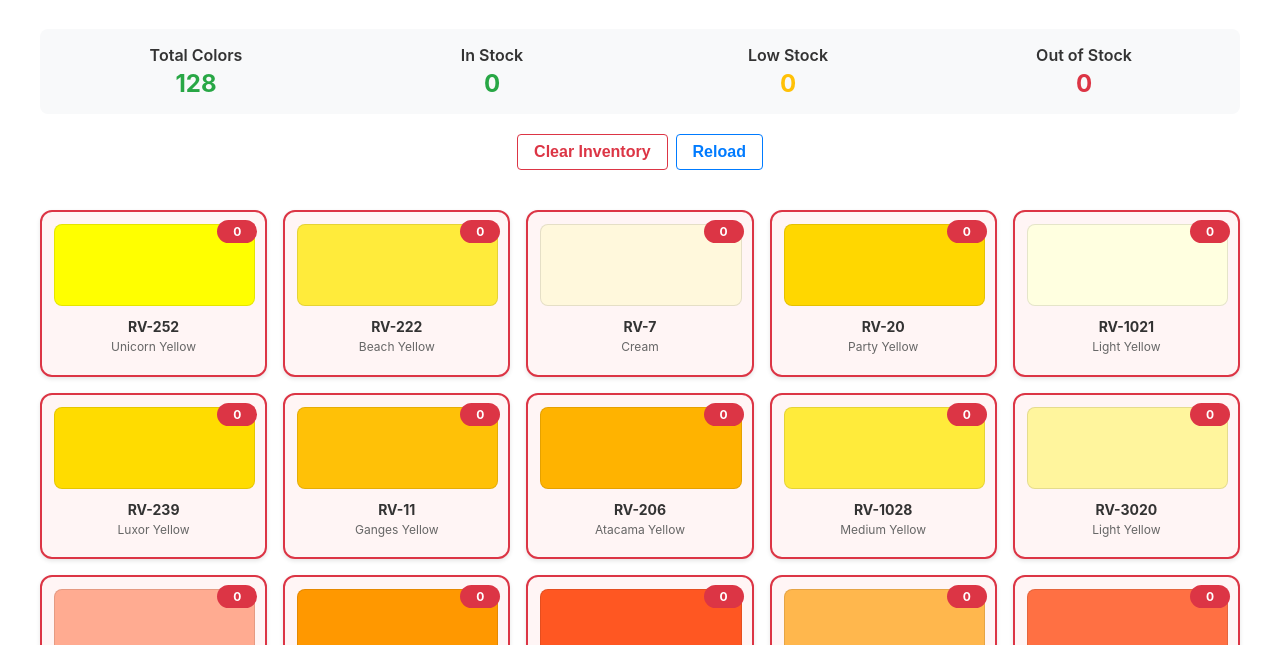
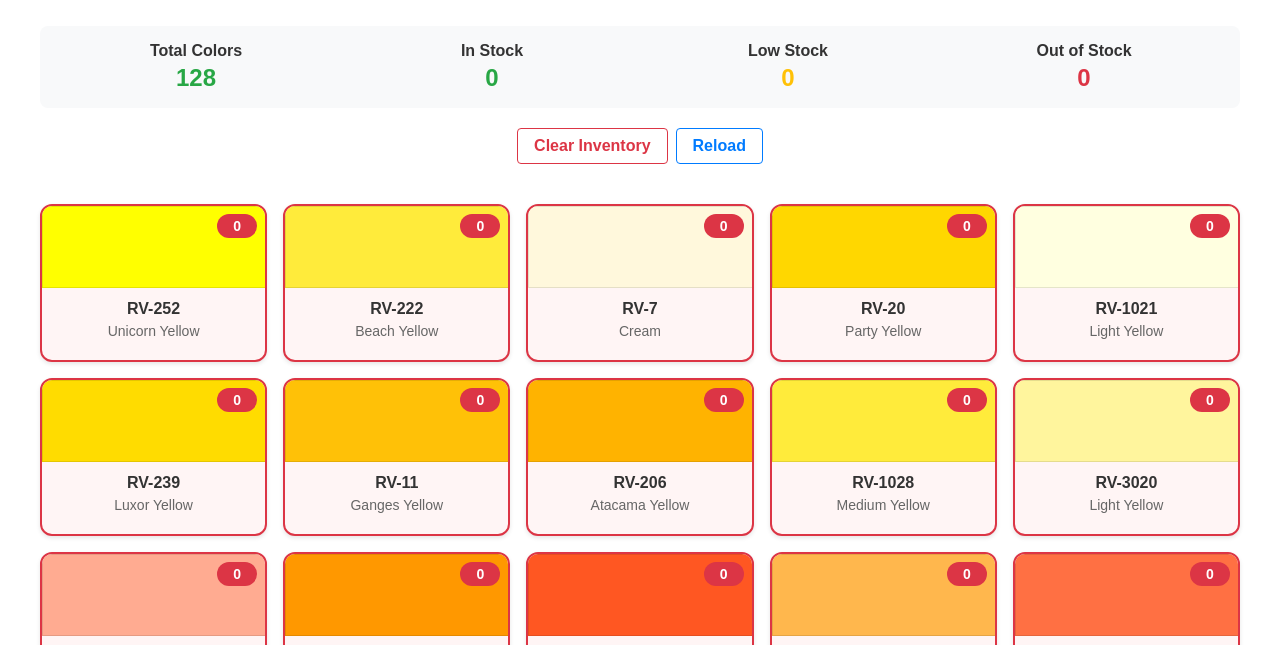
Before and after one commit to gabrieledarrigo/mtn-warehouse, a website built with Vite: page index.html in a window 1280 px wide. Shown: the part 95-740 px from the top of the page. Built offline with nearby package versions, Linux system fonts and the light colour scheme.

Commit message:
Add more common variables. Remove useless styles from color grid

```diff
--- a/src/styles/colorGrid.css
+++ b/src/styles/colorGrid.css
@@ -6,14 +6,14 @@
   gap: 16px;
   padding: 20px 0;
 
+  @media (max-width: 480px) {
+    grid-template-columns: repeat(auto-fill, minmax(120px, 1fr));
+    gap: 8px;
+  }
+
   @media (max-width: 768px) {
     grid-template-columns: repeat(auto-fill, minmax(150px, 1fr));
     gap: 12px;
-  }
-
-  @media (max-width: 480px) {
-    grid-template-columns: repeat(auto-fill, minmax(120px, 1fr));
-    gap: 8px;
   }
 
   &.loading {
@@ -23,10 +23,10 @@
 }
 
 .color-card {
-  background: white;
-  border: 2px solid #e0e0e0;
+  background: var(--color-white);
+  border: 2px solid var(--color-gray);
   border-radius: 12px;
-  padding: 12px;
+  padding: 0 0 12px;
   cursor: pointer;
   transition: all 0.2s ease;
   position: relative;
@@ -51,7 +51,6 @@
   .preview {
     width: 100%;
     height: 80px;
-    border-radius: 8px;
     border: 1px solid rgba(0, 0, 0, 0.1);
     margin-bottom: 12px;
     position: relative;
@@ -62,15 +61,15 @@
     margin-bottom: 8px;
 
     .code {
-      font-weight: bold;
-      font-size: 14px;
-      color: #333;
+      font-weight: var(--font-weight-semibold);
+      font-size: var(--font-size-base);
+      color: var(--color-text-primary);
       margin-bottom: 4px;
     }
 
     .name {
-      font-size: 12px;
-      color: #666;
+      font-size: var(--font-size-sm);
+      color: var(--color-text-secondary);
       line-height: 1.3;
       overflow: hidden;
       text-overflow: ellipsis;
@@ -84,8 +83,8 @@
     right: 8px;
     background: rgba(0, 0, 0, 0.8);
     color: white;
-    font-weight: bold;
-    font-size: 12px;
+    font-weight: var(--font-weight-semibold);
+    font-size: var(--font-size-sm);
     padding: 4px 8px;
     border-radius: 12px;
     min-width: 24px;
@@ -112,24 +111,10 @@
   }
 
   &.in-stock {
-    border-color: #e0e0e0;
+    border-color: var(--color-gray);
 
     .quantity {
       background: var(--color-success);
     }
   }
 }
-
-.empty-state {
-  text-align: center;
-  padding: 40px;
-  color: #666;
-  font-style: italic;
-
-  &::before {
-    content: '🎨';
-    display: block;
-    font-size: 48px;
-    margin-bottom: 16px;
-  }
-}
--- a/src/styles/variables.css
+++ b/src/styles/variables.css
@@ -10,6 +10,7 @@
   --color-warning: #ffc107;
   --color-danger: #dc3545;
   --color-white: #ffffff;
+  --color-gray: #e0e0e0;
 
   /* Text colors */
   --color-text-primary: #333333;
@@ -30,9 +31,9 @@
   --radius-md: 8px;
 
   /* Typography */
-  --font-family-base:
-    -apple-system, BlinkMacSystemFont, 'Segoe UI', Roboto, sans-serif;
+  --font-family-base: Arial, sans-serif;
   --font-size-base: 1rem; /* 16px */
+  --font-size-sm: 0.875rem; /* 14px */
   --font-size-2xl: 1.5rem; /* 24px */
   --font-size-3xl: 1.875rem; /* 30px */
 
```
